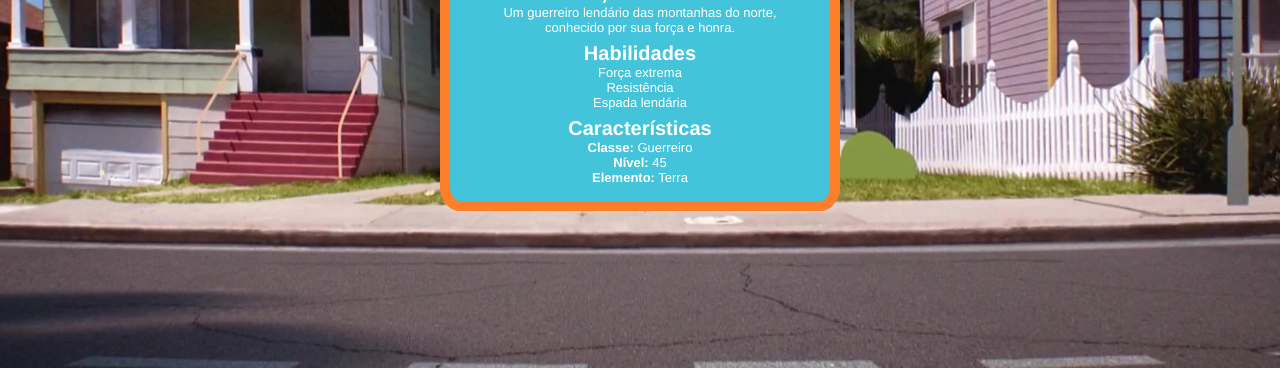
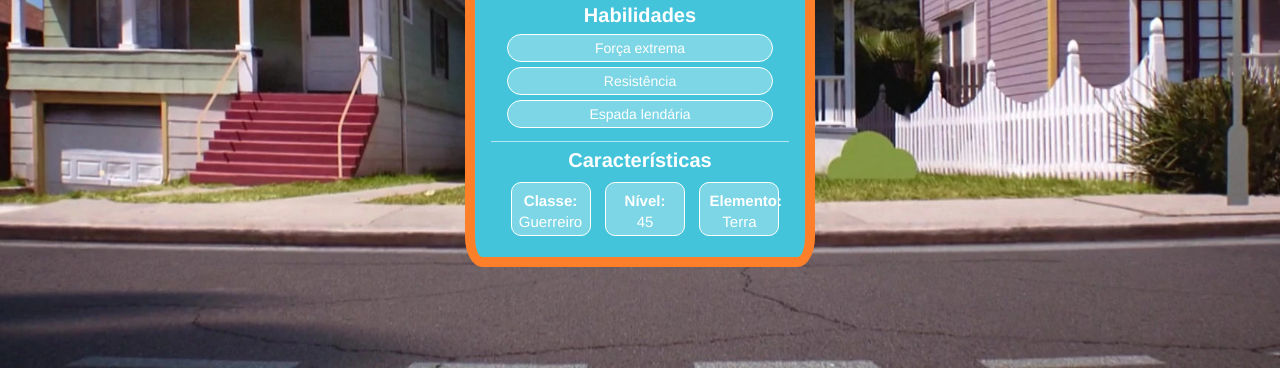
Before and after one commit to raquel1s/meu-personagem, a plain HTML site: page index.html in a window 1280 px wide. Shown: the part 432-800 px from the top of the page. Drawn offline with Linux system fonts and the light colour scheme.

Commit message:
Mudando o tamanho do card, separando os li e criando mini cards, adicionando divisorias

```diff
--- a/styles.css
+++ b/styles.css
@@ -21,7 +21,7 @@ body{
 }
 
 .card{
-    width: 400px;
+    width: 350px;
     background-color: #43c4da;
     border-radius: 5%;
     padding: 1rem;
@@ -30,7 +30,7 @@ body{
 }
 
 img{
-    height: 220px;
+    height: 200px;
     border-radius: 60%;
     border: 5px solid #fd7f2a;
     display: block;
@@ -39,7 +39,7 @@ img{
 
 h1{
     margin-top: 5px;
-    font-size: 25px;
+    font-size: 32px;
 }
 
 h2{
@@ -47,23 +47,61 @@ h2{
 }
 
 p{
-    font-size: 13px;
+    font-size: 15px;
 }
 
 .descricao{
     padding-left: 1rem;
     padding-right: 1rem;
+    padding-bottom: 0.5rem;
+    border-bottom: 1.5px solid rgba(255, 255, 255, 0.6);
 }
 
 .habilidades{
     margin-top: 7px;
+    padding-bottom: 0.5rem;
+    border-bottom: 1.5px solid rgba(255, 255, 255, 0.6);
+}
+
+.habilidades h2{
+    margin-bottom: 7px;
+}
+
+li{
+    background-color: rgb(255, 255, 255, 0.3);
+    margin-bottom: 5px;
+    padding: 5px;
+    border-radius: 20px;
+    border: 1px solid white;
 }
 
 .caracteristicas{
     margin-top: 7px;
 }
 
+.caracteristicas h2{
+    margin-bottom: 10px;
+}
+
+.caracteristicas p{
+    display: inline-block;
+    background-color: rgb(255, 255, 255, 0.3);
+    margin-left: 10px;
+    margin-bottom: 5px;
+    padding: 5px;
+    border-radius: 10px;
+    width: 80px;
+    border: 1px solid white;
+}
+
+.caracteristicas p strong{
+    display: block;
+    margin: 4px;
+}
+
 ul{
+    padding-left: 1rem;
+    padding-right: 1rem;
     list-style-type: none;
-    font-size: 13px;
+    font-size: 14px;
 }
```
